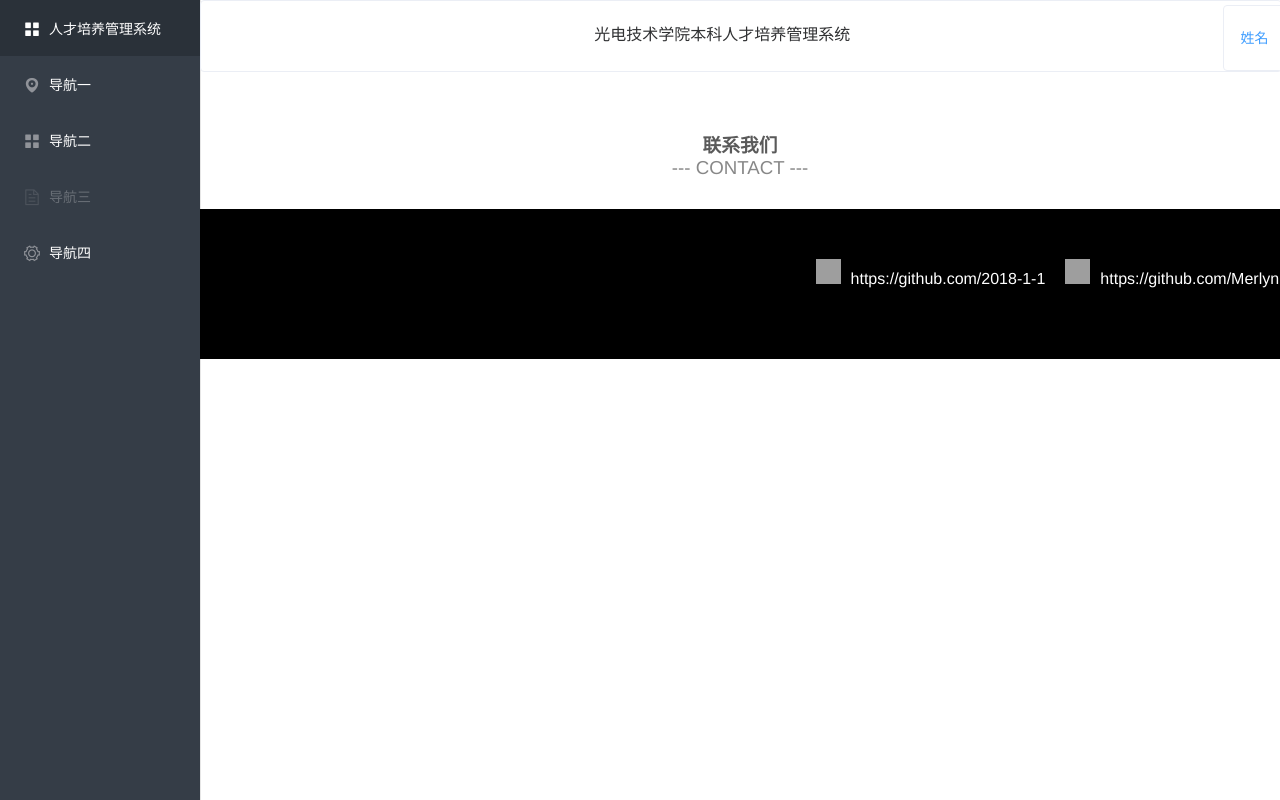
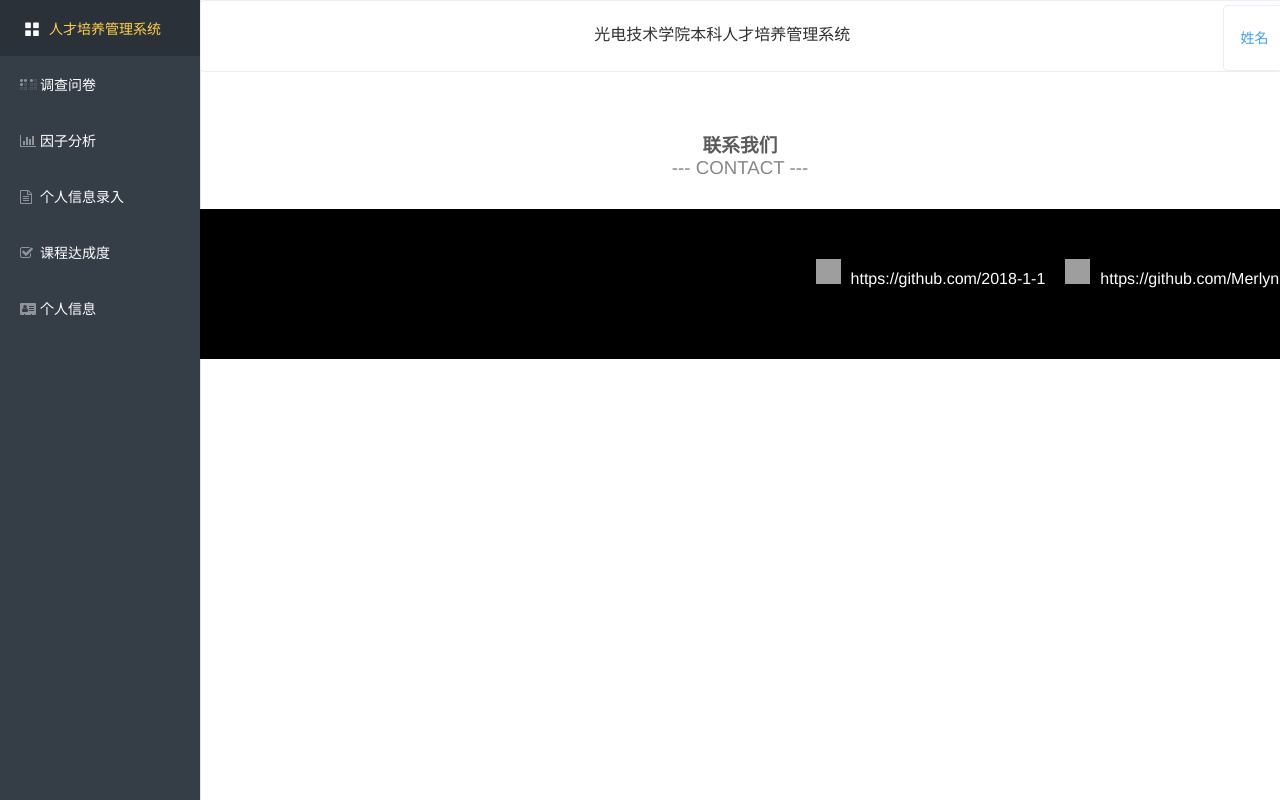
Before and after one commit to 2018-1-1/demo-web, a Vue app: page /#/home in a window 1280 px wide. Shown: the top 800 px of the page. Built offline with nearby package versions, Linux system fonts and the light colour scheme; grey boxes are pictures that could not be loaded.

Commit message:
主菜单

```diff
--- a/src/main.js
+++ b/src/main.js
@@ -6,6 +6,7 @@ import router from './router'
 import ElementUI from 'element-ui';
 import 'element-ui/lib/theme-chalk/index.css';
 // import 'font-awesome/scss/font-awesome.scss'
+import 'font-awesome/css/font-awesome.css'
 Vue.config.productionTip = false
 
 Vue.use(ElementUI);
--- a/src/view/home-page/home-page.js
+++ b/src/view/home-page/home-page.js
@@ -2,7 +2,28 @@ export const homePage={
     data () {
         return {
             // isCollapse:false
-            centerDialogVisible: false
+            centerDialogVisible: false,
+            menus:[{
+                name:'调查问卷',
+                path:'/',
+                icon:"fa fa-braille"
+            },{
+                name:'因子分析',
+                path:'',
+                icon:"fa fa-bar-chart"
+            },{
+                name:'个人信息录入',
+                path:'',
+                icon:"fa fa-file-text-o"
+            },{
+                name:'课程达成度',
+                path:'',
+                icon:"fa fa-check-square-o"
+            },{
+                name:'个人信息',
+                path:'',
+                icon:"fa fa-address-card"
+            }]
         }
     },
     methods: {
--- a/src/view/home-page/home-page.vue
+++ b/src/view/home-page/home-page.vue
@@ -2,41 +2,15 @@
   <div>
     <el-container>
       <el-aside width="200px">
-        <el-menu default-active="1" class="el-menu-vertical-demo" @open="handleOpen" @close="handleClose"
+        <el-menu default-active="0" router class="el-menu-vertical-demo" @open="handleOpen" @close="handleClose"
           background-color="#353d47" text-color="#fff" active-text-color="#ffd04b" style="height:100%">
           <el-menu-item index="0" style="background:#22a7f0">
             <i class="el-icon-menu" style="color:white"></i>
             <span>人才培养管理系统</span>
           </el-menu-item>
-          <el-submenu index="1">
-            <template slot="title">
-              <i class="el-icon-location"></i>
-              <span>导航一</span>
-            </template>
-            <el-menu-item-group>
-              <template slot="title">分组一</template>
-              <el-menu-item index="1-1">选项1</el-menu-item>
-              <el-menu-item index="1-2">选项2</el-menu-item>
-            </el-menu-item-group>
-            <el-menu-item-group title="分组2">
-              <el-menu-item index="1-3">选项3</el-menu-item>
-            </el-menu-item-group>
-            <el-submenu index="1-4">
-              <template slot="title">选项4</template>
-              <el-menu-item index="1-4-1">选项1</el-menu-item>
-            </el-submenu>
-          </el-submenu>
-          <el-menu-item index="2">
-            <i class="el-icon-menu"></i>
-            <span slot="title">导航二</span>
-          </el-menu-item>
-          <el-menu-item index="3" disabled>
-            <i class="el-icon-document"></i>
-            <span slot="title">导航三</span>
-          </el-menu-item>
-          <el-menu-item index="4">
-            <i class="el-icon-setting"></i>
-            <span slot="title">导航四</span>
+          <el-menu-item v-for="(item,key) in menus" :key="key" :index='item.path'>
+            <i :class='item.icon'></i>
+            <span style="display:inline-block;margin-left:-140px">{{item.name}}</span>
           </el-menu-item>
         </el-menu>
       </el-aside>
```
Also changed, not shown: src/view/user-info/user-info.js (added, +10 -0 lines), src/view/user-info/user-info.vue (added, +9 -0 lines).
